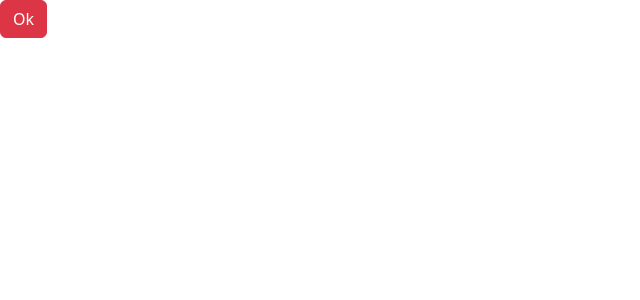
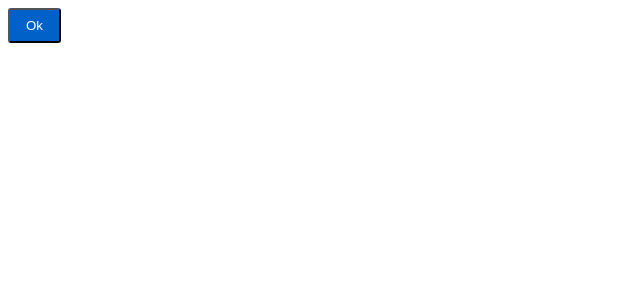
Before and after one commit to shahinsafari326/React_Demo, a React (Vite) app: page / in a window 1280 px wide. Shown: the top 300 px of the page, without its empty margins (0-640 px from the left). Built offline with nearby package versions, Linux system fonts and the light colour scheme.

Commit message:
add css module

```diff
--- a/package.json
+++ b/package.json
@@ -11,7 +11,9 @@
   "dependencies": {
     "bootstrap": "^5.2.3",
     "react": "^18.2.0",
-    "react-dom": "^18.2.0"
+    "react-dom": "^18.2.0",
+    "react-icons": "^5.6.0",
+    "styled-components": "^6.4.2"
   },
   "devDependencies": {
     "@types/react": "^18.0.27",
--- a/src/App.tsx
+++ b/src/App.tsx
@@ -1,8 +1,9 @@
 import Alert from "./components/Alert";
-import DynamicButton from "./components/DynamicButton";
+import DynamicButton from "./components/DynamicButton/DynamicButton";
 import ListGroup from "./components/ListGroup";
 import { ListGroupProps } from "./components/ListGroup";
 import { useState } from "react";
+import styled from "styled-components";
 
 function App() {
   const [showAlert, setShowAlert] = useState(false);
@@ -14,7 +15,7 @@ function App() {
   return (
     <>
       <DynamicButton
-        color="danger"
+        color="primary"
         label="Ok"
         onClick={() => setShowAlert(true)}
       />
--- /dev/null
+++ b/src/components/DynamicButton/DynamicButton.module.css
@@ -0,0 +1,10 @@
+.btn {
+    padding: 8px 16px;
+    border-radius: 3px;
+    color: white;
+}
+
+.btn-primary {
+    background-color: #0261c8;
+    color: white;
+}
--- a/src/components/DynamicButton.tsx
+++ b/src/components/DynamicButton/DynamicButton.tsx
@@ -1,5 +1,4 @@
-import React from "react";
-
+import styles from "./DynamicButton.module.css";
 interface DynamicButtonProps {
   label: string;
   color?:
@@ -14,8 +13,12 @@ interface DynamicButtonProps {
   onClick: () => void;
 }
 
-const DynamicButton = ({ label, onClick, color }: DynamicButtonProps) => {
-  const btnClass = `btn btn-${color || "primary"}`;
+const DynamicButton = ({
+  label,
+  onClick,
+  color = "primary", // DEFAULT COLOR
+}: DynamicButtonProps) => {
+  const btnClass = [styles.btn, styles["btn-" + color]].join(" ");
   return (
     <button type="button" className={btnClass} onClick={onClick}>
       {label}
--- a/src/main.tsx
+++ b/src/main.tsx
@@ -1,8 +1,6 @@
 import React from "react";
 import ReactDOM from "react-dom/client";
 import App from "./App";
-import "bootstrap/dist/css/bootstrap.min.css";
-import "bootstrap/dist/js/bootstrap.bundle.min";
 
 ReactDOM.createRoot(document.getElementById("root") as HTMLElement).render(
   <React.StrictMode>
```
Also changed, not shown: 1 other file (tests, documents, lock files or other folders).
